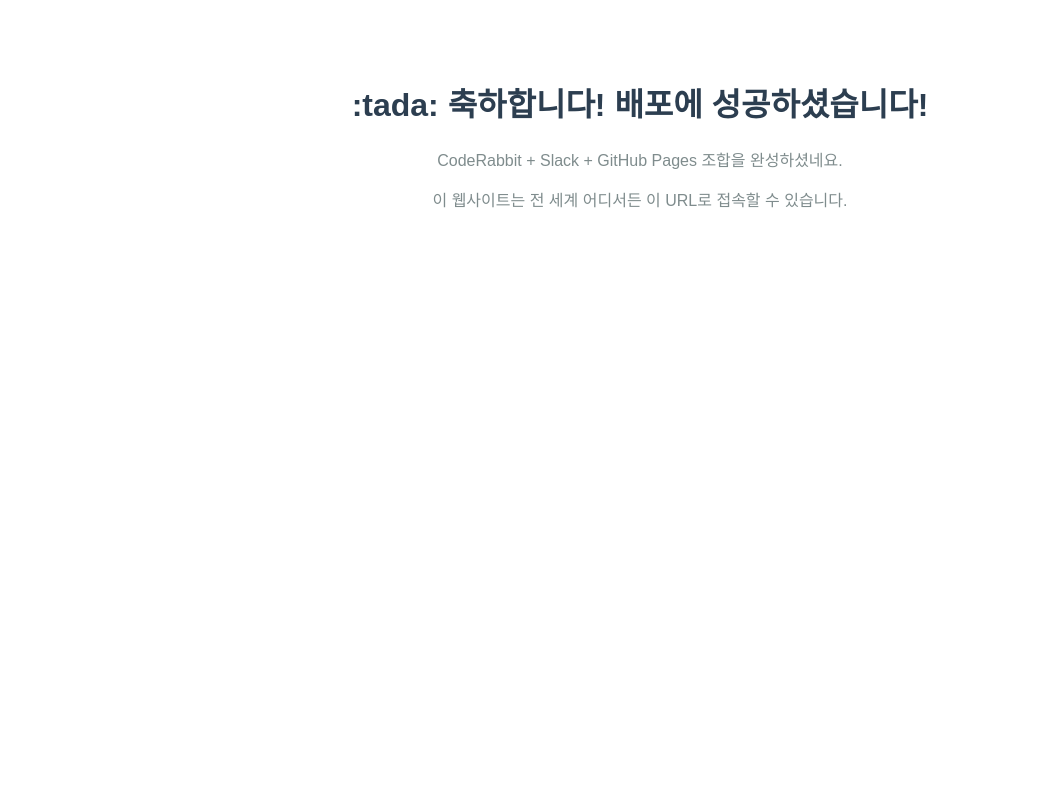
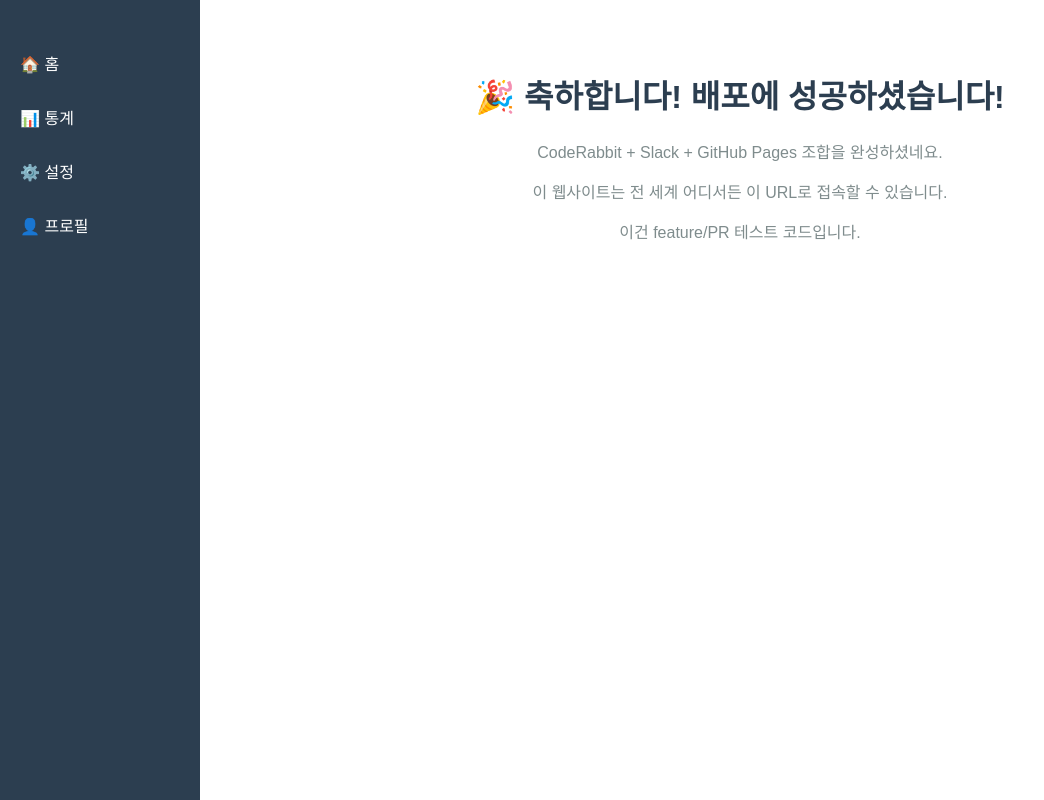
Before and after one commit to guhs1/demo, a plain HTML site: page index.html in a window 1280 px wide. Shown: the whole page, without its empty margins (0-1044 px from the left). Drawn offline with Linux system fonts and the light colour scheme.

Commit message:
[menu] menu 추가 완료

```diff
--- a/index.html
+++ b/index.html
@@ -3,14 +3,57 @@
 <head>
     <title>비전공자 수업 데모</title>
     <style>
-        body { font-family: sans-serif; text-align: center; padding-top: 50px; }
-        h1 { color: #2C3E50; }
-        p { color: #7F8C8D; }
+        body {
+            font-family: sans-serif;
+            margin: 0;
+            display: flex;
+            height: 100vh;
+        }
+        /* 사이드바 스타일 */
+        nav {
+            width: 200px;
+            background-color: #2c3e50;
+            color: white;
+            padding-top: 20px;
+        }
+        nav ul {
+            list-style: none;
+            padding: 0;
+        }
+        nav li {
+            padding: 15px 20px;
+            cursor: pointer;
+            transition: background 0.3s;
+            text-align: left;
+        }
+        nav li:hover {
+            background-color: #34495e;
+        }
+        /* 메인 콘텐츠 스타일 */
+        main {
+            flex-grow: 1;
+            padding: 50px;
+            text-align: center;
+        }
+        h1 { color: #2c3e50; }
+        p { color: #7f8c8d; }
     </style>
 </head>
 <body>
-<h1>:tada: 축하합니다! 배포에 성공하셨습니다!</h1>
-<p>CodeRabbit + Slack + GitHub Pages 조합을 완성하셨네요.</p>
-<p>이 웹사이트는 전 세계 어디서든 이 URL로 접속할 수 있습니다.</p>
+<nav>
+    <ul>
+        <li>🏠 홈</li>
+        <li>📊 통계</li>
+        <li>⚙️ 설정</li>
+        <li>👤 프로필</li>
+    </ul>
+</nav>
+<main>
+    <h1>🎉 축하합니다! 배포에 성공하셨습니다!</h1>
+    <p>CodeRabbit + Slack + GitHub Pages 조합을 완성하셨네요.</p>
+    <p>이 웹사이트는 전 세계 어디서든 이 URL로 접속할 수 있습니다.</p>
+
+    <p>이건 feature/PR 테스트 코드입니다.</p>
+</main>
 </body>
 </html>
```
